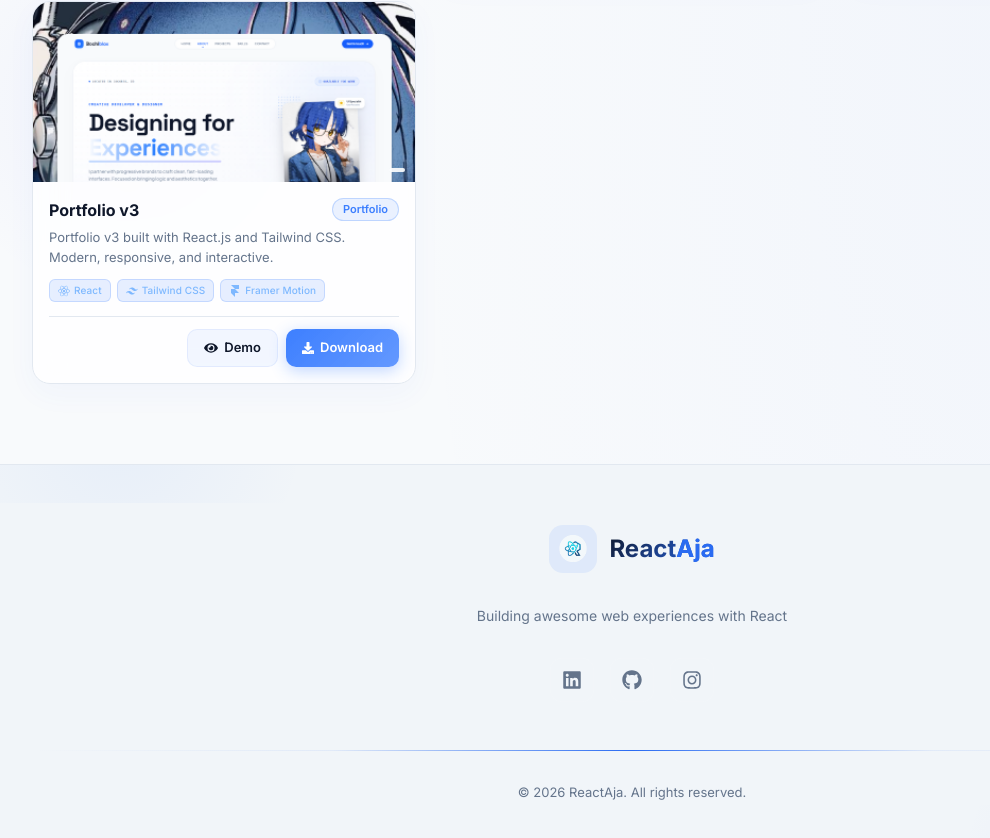
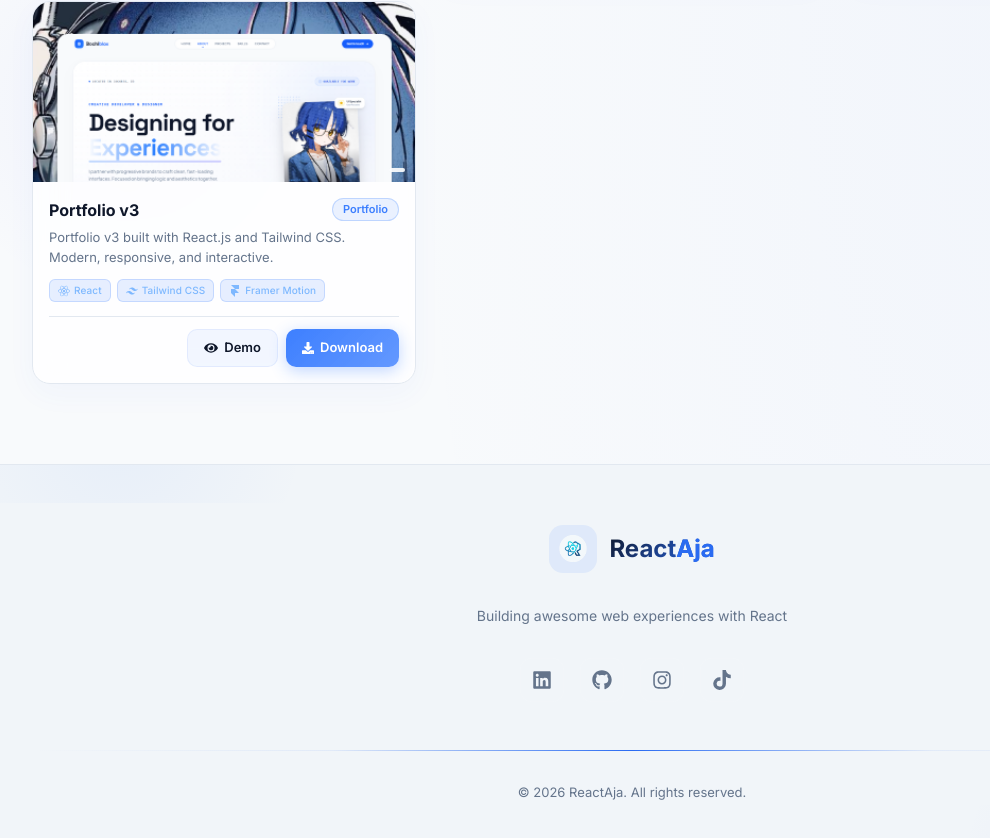
Before and after one commit to amirsr43/react-aja, a React (Vite) app: page / in a window 1280 px wide. Shown: the part 2612-3450 px from the top of the page, without its empty margins (8-998 px from the left). Built offline with nearby package versions, Linux system fonts and the light colour scheme.

Commit message:
update social media

```diff
--- a/src/components/Footer.jsx
+++ b/src/components/Footer.jsx
@@ -1,7 +1,7 @@
 // src/components/Footer.jsx
 import { motion } from "framer-motion";
 
-import { FaLinkedin, FaGithub, FaInstagram } from "react-icons/fa";
+import { FaLinkedin, FaGithub, FaInstagram, FaTiktok } from "react-icons/fa";
 
 const Footer = () => {
   const currentYear = new Date().getFullYear();
@@ -9,7 +9,8 @@ const Footer = () => {
   const socialLinks = [
     { name: "LinkedIn", icon: FaLinkedin, href: "https://www.linkedin.com/in/amir-syahrul-ramadhan-9a61b124a", color: "#0077b5" },
     { name: "GitHub", icon: FaGithub, href: "https://github.com/amirsr43", color: "#6e5494" },
-    { name: "Instagram", icon: FaInstagram, href: "https://www.instagram.com/amirsyahrulramadhan", color: "#E4405F" },
+    { name: "Instagram", icon: FaInstagram, href: "https://www.instagram.com/reactaja.dev", color: "#E4405F" },
+    { name: "Tiktok", icon: FaTiktok, href: "https://www.tiktok.com/@reactaja_template", color: "#000000" },
   ];
 
   return (
```
